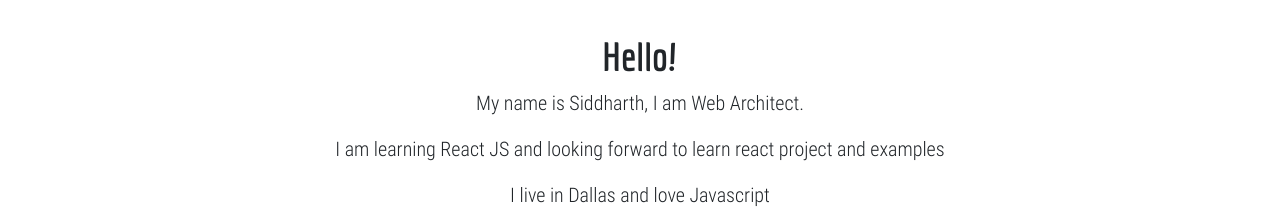
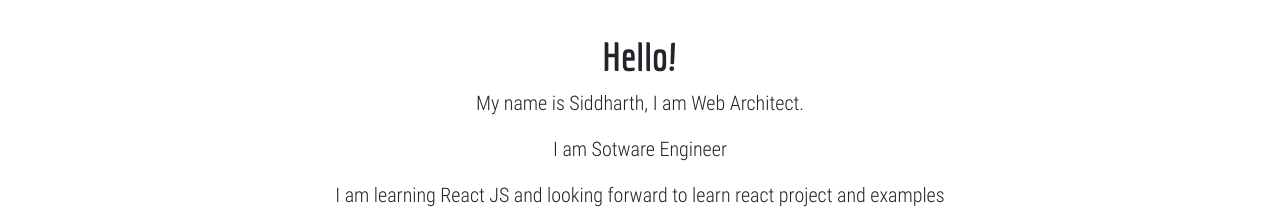
Before and after one commit to sidlogin/ReactLearning, a React (Create React App) app in the folder Udemy- ReactJS/react-bootcamp/portfolio/: page / in a window 1280 px wide. Both pictures are taken after a click on the button "Read More". Shown: the top 224 px of the page. Built offline with nearby package versions, Linux system fonts and the light colour scheme.

Commit message:
Lifecycle-hooks

```diff
--- a/Udemy- ReactJS/react-bootcamp/portfolio/src/App.js
+++ b/Udemy- ReactJS/react-bootcamp/portfolio/src/App.js
@@ -1,4 +1,5 @@
 import React, { Component } from "react";
+import Lifecycle from './Lifecycle';
 import Projects from "./Projects";
 
 class App extends Component {
@@ -14,6 +15,7 @@
             <div>
                 <h1>Hello!</h1>
                 <p>My name is Siddharth, I am Web Architect.</p>
+                { this.state.displayBio ? <Lifecycle /> : null }
                 <p>I am learning React JS and looking forward to learn react project and examples</p>
                 {
                     this.state.displayBio ? (
--- /dev/null
+++ b/Udemy- ReactJS/react-bootcamp/portfolio/src/Lifecycle.js
@@ -0,0 +1,41 @@
+import React, { Component } from "react";
+
+const TITLES = [
+    'Sotware Engineer',
+    'Musician',
+    'Teacher',
+    'Swimmer'
+];
+
+class Lifecycle extends Component {
+    state = { titleIndex: 0};
+
+    componentDidMount() {
+        console.log('Lifecycle Component has mounted');
+
+        this.animateTitles();
+    }
+
+    componentWillUnmount() {
+        console.log('Lifecycle Component will unmount');
+
+        this.animateTitles();
+    }
+
+    animateTitles = () => {
+        setInterval(() => {
+            const titleIndex = (this.state.titleIndex + 1) % TITLES.length;
+            this.setState({ titleIndex });
+        }, 3000)
+    }
+
+    render() {
+        const title = TITLES[this.state.titleIndex];
+
+        return(
+            <p>I am {title}</p>
+        )
+    }
+}
+
+export default Lifecycle;
```
Also changed, not shown: 1 other file (tests, documents, lock files or other folders).
